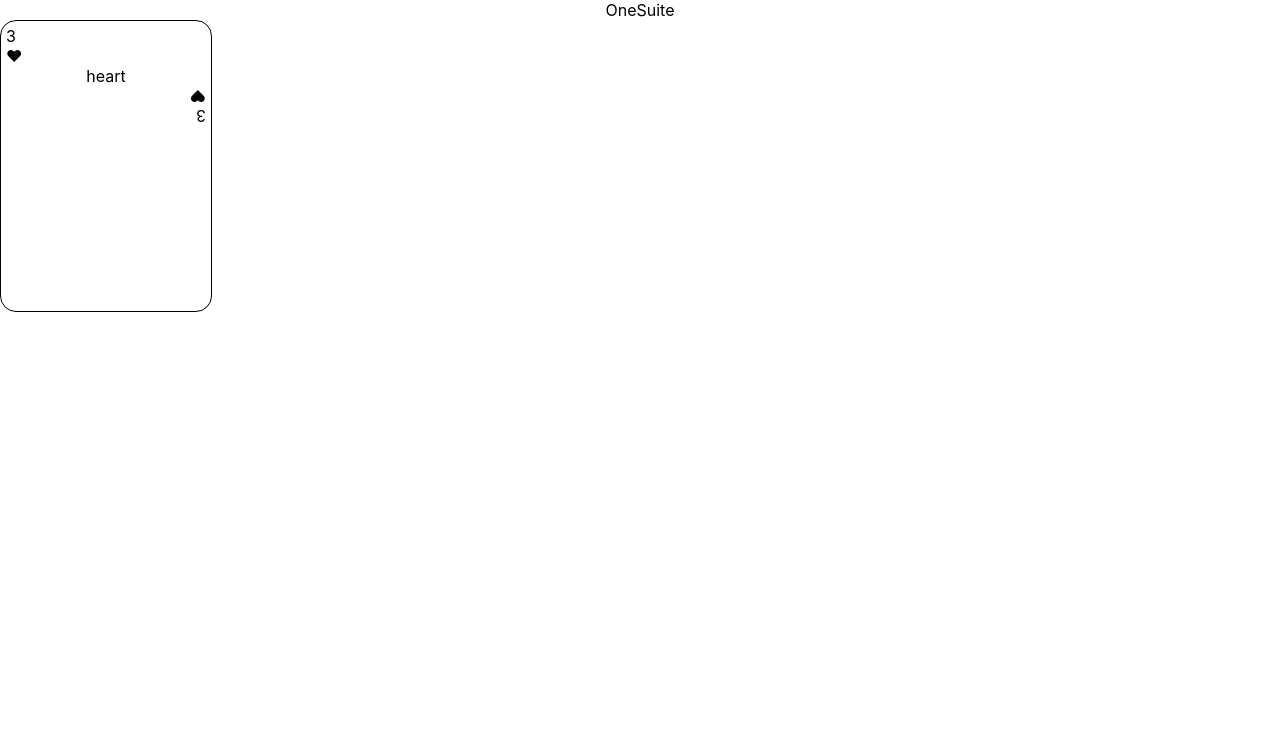
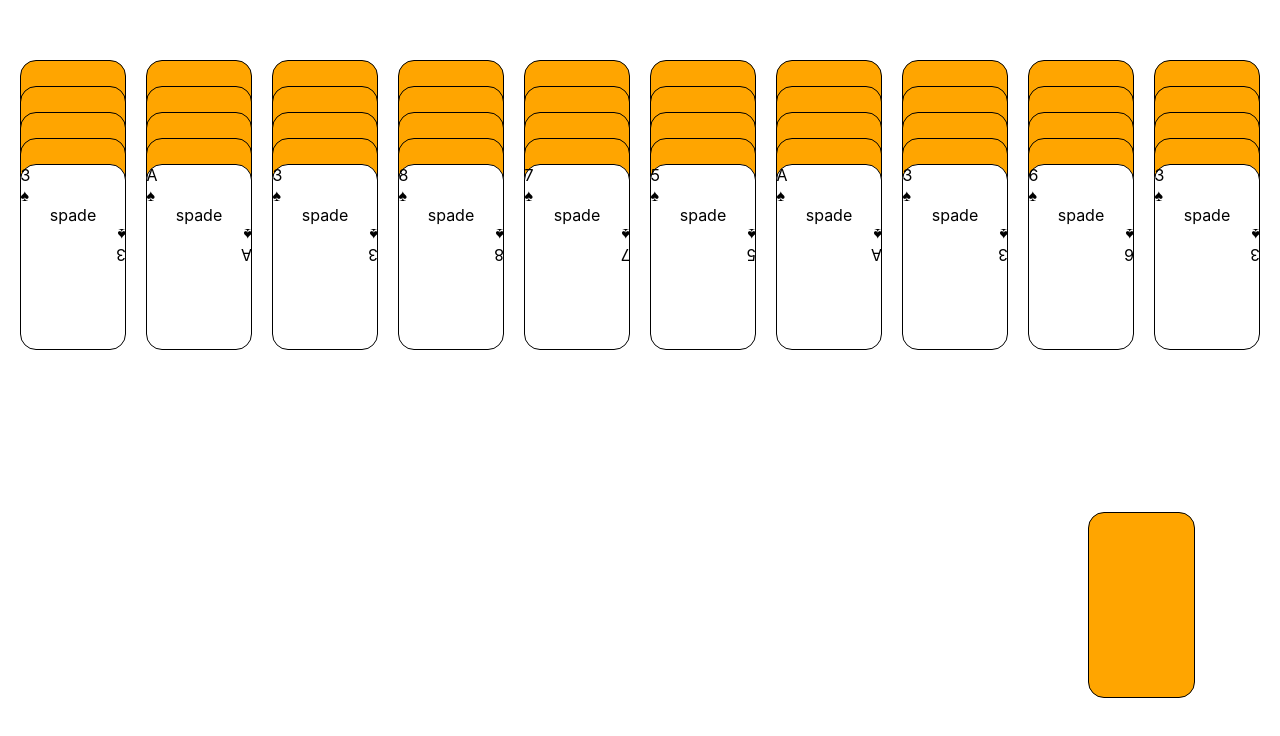
Before and after one commit to bcExpt-1123/react-solitare-app, a React (Create React App) app: page / in a window 1280 px wide. Both pictures are taken after a click on the element "one-suite". Shown: the top 736 px of the page. Built offline with nearby package versions, Linux system fonts and the light colour scheme.

Commit message:
One-Suit Logic Layer

```diff
--- a/src/App.js
+++ b/src/App.js
@@ -9,7 +9,6 @@ import {
 import * as ROUTES from "./utils/routes";
 
 import { BrowserRouter as Router, Switch } from "react-router-dom";
-import Card from "./components/Card";
 
 function App() {
   return (
@@ -23,7 +22,6 @@ function App() {
           <NotFound path="/"></NotFound>
         </Switch>
       </Router>
-      <Card isDown={false} isSelected={false} rank="3" suit="heart"></Card>
     </div>
   );
 }
--- a/src/components/Card.css
+++ b/src/components/Card.css
@@ -2,10 +2,9 @@
   border: 1px solid black;
   cursor: pointer;
   background-color: white;
-  height: 35vh;
-  width: 25vh;
+  height: 23vh;
+  width: 8.2vw;
   border-radius: 2vh;
-  padding: 5px;
 }
 
 .card__rank-left {
@@ -32,8 +31,27 @@
 
 .card__down {
   background-color: orange;
+  text-decoration: transparent;
+}
+
+.card__down > .card__content {
+  visibility: hidden;
 }
 
 .card__selected {
   border: 2px solid pink;
 }
+
+.card__remcards {
+  position: absolute;
+  top: 64vh;
+  left: 85vw;
+}
+
+.card__stack {
+  margin-bottom: -20vh;
+}
+
+.card__holder {
+  margin: 4% 0;
+}
--- a/src/components/Card.js
+++ b/src/components/Card.js
@@ -1,16 +1,26 @@
-import React from "react";
+import React, { useState, useEffect } from "react";
 import cardInfo from "../utils/cardInfo";
 
 import "./Card.css";
 
-function Card({ rank, suit, isDown, isSelected }) {
+function Card({ card, isSelected }) {
+  const [down, setdown] = useState("");
+  useEffect(() => {
+    if (card.isDown) {
+      setdown("card__down");
+    }
+  }, []);
   return (
-    <div draggable="true" className="card">
-      <div className="card__rank-left">{rank}</div>
-      <div className="card__suite-left">{cardInfo["symbol"][suit]}</div>
-      <div className="card__suite">{suit}</div>
-      <div className="card__suite-right">{cardInfo["symbol"][suit]}</div>
-      <div className="card__rank-right">{rank}</div>
+    <div className={"card " + down}>
+      <div className="card__content card__rank-left">{card.rank}</div>
+      <div className="card__content card__suite-left">
+        {cardInfo["symbol"][card.suit]}
+      </div>
+      <div className="card__content card__suite">{card.suit}</div>
+      <div className="card__content card__suite-right">
+        {cardInfo["symbol"][card.suit]}
+      </div>
+      <div className="card__content card__rank-right">{card.rank}</div>
     </div>
   );
 }
--- a/src/components/CardHolder.js
+++ b/src/components/CardHolder.js
@@ -1,7 +1,7 @@
 import React from "react";
 
 function CardHolder() {
-  return <div></div>;
+  return <div>ss</div>;
 }
 
 export default CardHolder;
--- a/src/components/pages/one-suite/OneSuite.css
+++ b/src/components/pages/one-suite/OneSuite.css
@@ -0,0 +1,6 @@
+.onesuite {
+  display: flex;
+  flex-direction: row;
+  justify-content: space-around;
+  padding: 10px;
+}
--- a/src/components/pages/one-suite/OneSuite.js
+++ b/src/components/pages/one-suite/OneSuite.js
@@ -1,13 +1,83 @@
-import React, { useEffect } from "react";
-import { populateOneSuitCards } from "../../../logic/one-suite";
+import React, { useEffect, useState } from "react";
+import {
+  populateOneSuitCards,
+  dragStart,
+  drag,
+  dragEnter,
+  selectCard,
+  removeSelection,
+  drop,
+} from "../../../logic/one-suite";
+import CardHolder from "../../CardHolder";
+import Card from "../../Card";
+
+import "./OneSuite.css";
 
 function OneSuite() {
-  let cards = {};
+  const [cards, setcards] = useState({});
+  const [game, setgame] = useState({
+    cards: [],
+    decks: [],
+    selectedCard: "",
+    selectedDeck: "",
+    selected: [],
+    hands: 0,
+    x: -1,
+    y: -1,
+    highlightedDeck: "",
+    highlightedCard: "",
+    dealtCards: [],
+  });
   useEffect(() => {
-    cards = populateOneSuitCards();
-    console.log(cards);
+    const val = populateOneSuitCards();
+    setcards(val);
+    setgame((prevState) => ({
+      ...prevState,
+      cards: val.cards,
+      decks: val.decks,
+    }));
   }, []);
-  return <div>OneSuite</div>;
+
+  return (
+    <div className="onesuite">
+      {cards.hasOwnProperty("decks") &&
+        cards.decks.slice(0, 10).map((deck, index) => (
+          <React.Fragment>
+            {deck.length == 0 && <CardHolder key={index + " 1"} deck={deck} />}
+            <div className="card__holder" key={index + " 2"} deck={deck}>
+              <div>
+                {deck.map((card, key) => (
+                  <div
+                    id={card.rank + " " + card.suit + " " + card.deck}
+                    onDragStart={(e) => {
+                      dragStart(e, card, deck, game, setgame);
+                    }}
+                    draggable={true}
+                    onDrag={(e) => drag(e, card, game, setgame)}
+                    className="card__wrapper card__stack"
+                    onDragEnter={(e) => {
+                      if (card.isDown == false) {
+                        dragEnter(e, game, setgame, card, deck);
+                      }
+                    }}
+                    onDrop={(e) => drop(e, card)}
+                  >
+                    <Card
+                      key={card.rank + " " + card.suit + " " + card.deck}
+                      card={card}
+                      isSelected={card.isSelected}
+                    />
+                  </div>
+                ))}
+              </div>
+            </div>
+          </React.Fragment>
+        ))}
+      {cards.hasOwnProperty("decks") && (
+        <div className="card card__down card__remcards"></div>
+      )}
+    </div>
+  );
 }
 
 export default OneSuite;
--- a/src/logic/one-suite.js
+++ b/src/logic/one-suite.js
@@ -1,15 +1,22 @@
+import * as _ from "lodash";
+
 import cardInfo from "../utils/cardInfo";
-import * as _ from "lodash";
+import { getRank } from "./shared";
 
 export const populateOneSuitCards = () => {
   let cards = [],
     decks;
   cardInfo["rank"].forEach((rank) => {
     for (let i = 1; i <= 8; i++) {
-      cards.push({ rank: rank, suit: "spade", isDown: true, deck: i });
+      cards.push({
+        rank: rank,
+        suit: "spade",
+        isDown: true,
+        deck: i,
+        isSelected: false,
+      });
     }
   });
-
   let shuffledCards = _.shuffle(cards);
   decks = _.chunk(shuffledCards.slice(0, 50), 5);
   decks[10] = shuffledCards.slice(50);
@@ -17,7 +24,192 @@ export const populateOneSuitCards = () => {
     decks[i][decks[i].length - 1].isDown = false;
   }
   return {
+    decks: decks,
     cards: shuffledCards,
-    decks: decks,
   };
 };
+
+export const checkMovable = (card, deck) => {
+  var movingCards = deck.slice(deck.indexOf(card));
+  var ranks = movingCards.map((curCard) => {
+    getRank(curCard.rank);
+  });
+  var curRank = getRank(card.rank);
+  for (let i = 1; i < ranks.length; i++) {
+    if (curRank - ranks[i] != 1) return false;
+    curRank = ranks[i];
+  }
+  return true;
+};
+
+export const checkMove = (target, deck, game) => {
+  if (
+    target.suit == game.selectedCard.suit &&
+    getRank(target.rank) - getRank(game.selectedCard.rank) == 1
+  ) {
+    if (deck.indexOf(target) == deck.length - 1) {
+      return true;
+    }
+  }
+  return false;
+};
+
+export const removeSelection = (game, setgame) => {
+  if (game.selectedCard !== "") {
+    var decks = game.decks;
+    for (let i = 0; i < decks.length; i++) {
+      for (let j = 0; j < decks[i].length; j++) {
+        decks[i][j].isSelected = false;
+      }
+    }
+    setgame((prevState) => ({
+      ...prevState,
+      selected: [],
+      decks: decks,
+      selectedCard: "",
+      selectedDeck: "",
+      highlightedCard: "",
+      highlightedDeck: "",
+    }));
+  }
+};
+
+export const dragStart = (event, card, deck, game, setgame) => {
+  const x = event.pageX;
+  const y = event.pageY;
+  event.dataTransfer.setData("text", event.target.id);
+  event.dataTransfer.setDragImage(new Image("0", "0"), -10, -10);
+  // console.log(x, y);
+  setgame((prevState) => ({
+    ...prevState,
+    x: x,
+    y: y,
+  }));
+  removeSelection(game, setgame);
+  selectCard(card, deck, null, game, setgame);
+};
+
+export const drag = (event, card, game, setgame) => {
+  game.selected.forEach((card) => {
+    var child = document.getElementById(
+      card.rank + " " + card.suit + " " + card.deck
+    ).children[0];
+    var movex = event.pageX - game.x;
+    var movey = event.pageY - game.y;
+    if (event.pageX == 0) {
+      var css = "z-index:9999;transform:translate(0px,0px);display:none;";
+    } else {
+      var css =
+        "z-index:9999;pointer-events: none; transform: scale(1.05, 1.05) rotate(0deg) translate(" +
+        movex +
+        "px, " +
+        movey +
+        "px);";
+    }
+    child.style.cssText = css;
+  });
+};
+
+export const dragEnter = (event, game, setgame, card, deck) => {
+  setgame((prevState) => ({
+    ...prevState,
+    highlightedCard: card,
+    highlightedDeck: deck,
+  }));
+};
+
+export const moveCards = function (toDeck, fromDeck, fromCard, setgame, game) {
+  var tempDeck = game.decks;
+  var to = tempDeck.indexOf(toDeck);
+  var from = tempDeck.indexOf(fromDeck);
+  var cardIdx = tempDeck[from].indexOf(fromCard);
+
+  var movedCards = tempDeck[from].splice(cardIdx);
+  movedCards.forEach((card) => {
+    tempDeck[to].push(card);
+  });
+  try {
+    if (tempDeck[from][tempDeck[from].length - 1].isDown == true) {
+      tempDeck[from][tempDeck[from].length - 1].isDown = false;
+    }
+  } catch (err) {
+    console.log(err);
+  }
+  setgame((prevState) => ({
+    ...prevState,
+    decks: tempDeck,
+  }));
+};
+
+export const selectCard = (card, deck, holder, game, setgame) => {
+  if (holder && game.selectedCard) {
+    if (game.selectedCard.rank == "K") {
+      if (checkMovable(game.selectedCard && game.selectedDeck)) {
+        moveCards(deck, game.selectedDeck, game.selectedCard);
+        // isCompleteHand(deck);
+        removeSelection(game, setgame);
+      } else {
+        removeSelection(game, setgame);
+      }
+    }
+  }
+  if (game.selectedCard == "") {
+    if (card.isDown) {
+      return;
+    }
+    var tempCard = card;
+    tempCard.isSelected = true;
+    setgame((prevState) => ({
+      ...prevState,
+      selectedCard: tempCard,
+      selectedDeck: deck,
+    }));
+    if (checkMovable(tempCard, deck)) {
+      var selected = deck.slice(deck.indexOf(card));
+      selected.forEach((curCard) => {
+        curCard.isSelected = true;
+      });
+      setgame((prevState) => ({
+        ...prevState,
+        selected: selected,
+      }));
+    } else {
+      if (checkMove(tempCard, deck, game)) {
+        if (checkMovable(game.card, game.deck)) {
+          moveCards(deck, game.selectedDeck, game.selectedCard, setgame, game);
+          // isCompleteHand(deck);
+          removeSelection(game, setgame);
+        } else {
+          removeSelection(game, setgame);
+        }
+      } else {
+        removeSelection(game, setgame);
+      }
+    }
+  }
+};
+
+export const drop = (event, card, game, setgame) => {
+  if (game.highlightedCard == "") {
+    if (card.rank == "K") {
+      if (checkMovable(game.selectedCard, game.selectedDeck)) {
+        moveCards(
+          game.highlightedDeck,
+          game.selectedDeck,
+          game.selectedCard,
+          game,
+          setgame
+        );
+        // isCompleteHand(game.highlightedDeck);
+        removeSelection();
+      } else {
+        removeSelection(game, setgame);
+      }
+    }
+  }
+
+  if (checkMove(game.highlightedCard, game.highlightedCard, game)) {
+    if (checkMovable(game.selectCard, game.selectedDeck)) {
+    }
+  }
+};
--- a/src/logic/shared.js
+++ b/src/logic/shared.js
@@ -1,5 +1,5 @@
 export const getRank = (rank) => {
-  if (rank == "K" || rank == "Q" || rank == "J" || rank == "A") {
+  if (rank === "K" || rank === "Q" || rank === "J" || rank === "A") {
     switch (rank) {
       case "K":
         return 13;
```
